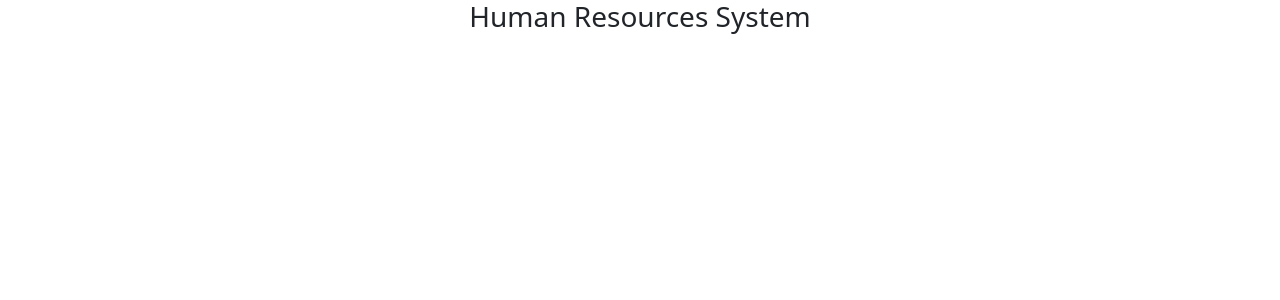
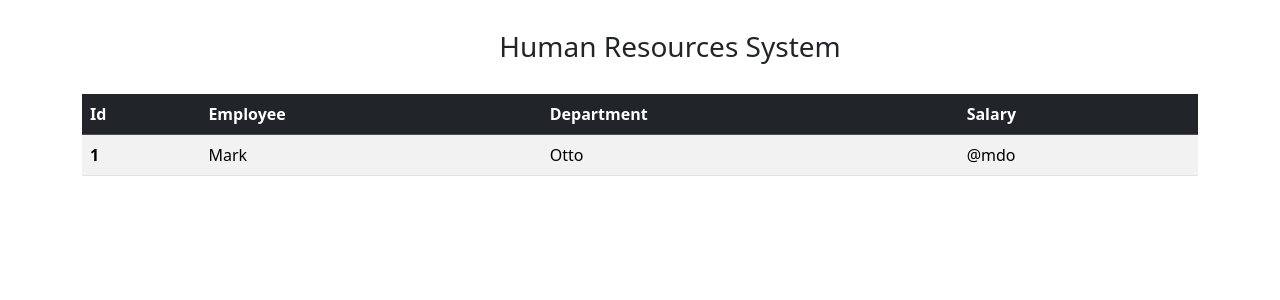
Before and after one commit to JonatanBadillo/App-Web-Full-Stack-React-JS-and-Spring-Boot, a React (Create React App) app in the folder human-resources-app/: page / in a window 1280 px wide. Shown: the top 300 px of the page. Built offline with nearby package versions, Linux system fonts and the light colour scheme.

Commit message:
creating table

```diff
--- a/human-resources-app/src/App.js
+++ b/human-resources-app/src/App.js
@@ -1,8 +1,8 @@
+import ListEmployees from "./employees/ListEmployees";
+
 function App() {
   return (
-    <div className="container text-center">
-      <h3>Human Resources System</h3>
-    </div>
+    <ListEmployees/>
   );
 }
 
--- /dev/null
+++ b/human-resources-app/src/employees/ListEmployees.js
@@ -0,0 +1,33 @@
+import React from 'react'
+
+export default function ListEmployees() {
+  return (
+    <div className='container'>
+        <div className='container text-center' style={{margin: "30px"}}>
+    <h3>
+        Human Resources System
+    </h3>
+        </div>
+
+        <table className="table table-striped table-hover align-middle">
+            <thead className='table-dark'>
+                <tr>
+                <th scope="col">Id</th>
+                <th scope="col">Employee</th>
+                <th scope="col">Department</th>
+                <th scope="col">Salary</th>
+                </tr>
+            </thead>
+            <tbody>
+                <tr>
+                <th scope="row">1</th>
+                <td>Mark</td>
+                <td>Otto</td>
+                <td>@mdo</td>
+                </tr>
+            </tbody>
+        </table>
+    </div>
+
+  )
+}
```
